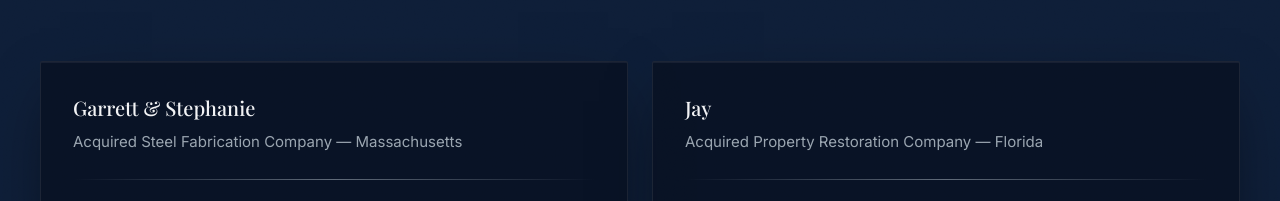
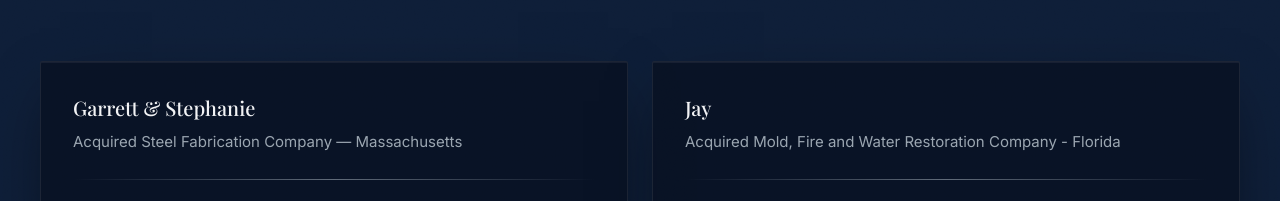
Before and after one commit to evan-vyterro/Vyterro, a plain HTML site: page index.html in a window 1280 px wide. Shown: the part 4241-4442 px from the top of the page. Drawn offline with nearby package versions, Linux system fonts and the light colour scheme; a web font is replaced by a local one.

Commit message:
Update Jay’s acquisition subheading

```diff
--- a/index.html
+++ b/index.html
@@ -548,7 +548,7 @@
       <!-- DEAL 2 -->
       <div class="card-lift bg-deep-navy/70 border border-white/[0.08] rounded-sm p-8 shadow-dark-inset fade-rise">
         <h3 class="font-display text-xl text-platinum mb-2">Jay</h3>
-        <p class="text-silver text-[15px] leading-relaxed mb-6">Acquired Property Restoration Company — Florida</p>
+        <p class="text-silver text-[15px] leading-relaxed mb-6">Acquired Mold, Fire and Water Restoration Company - Florida</p>
 
         <div class="divider-fade h-px w-full mb-6"></div>
 
```
